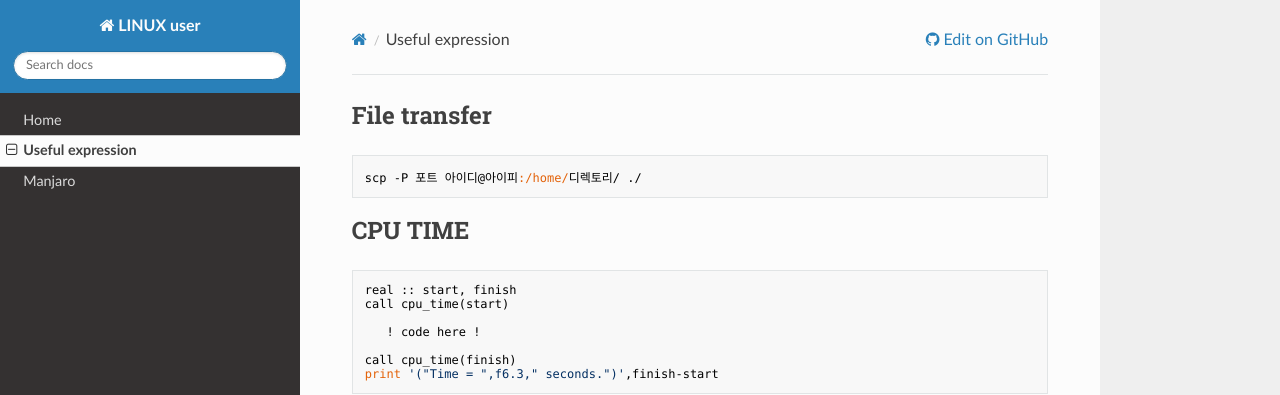
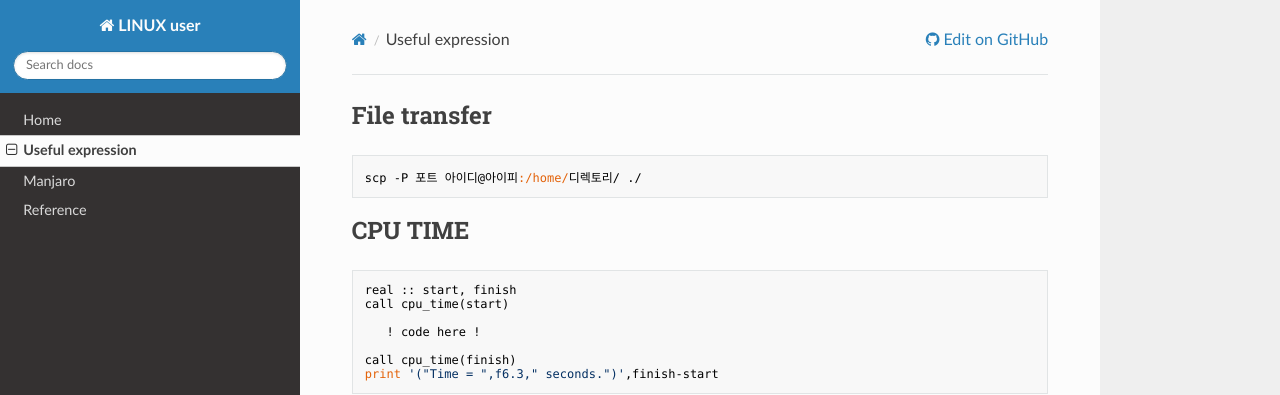
Before and after one commit to WonyoungCho/LINUX, an MkDocs documentation site: the page built from docs/useful.md, in a window 1280 px wide. Shown: the top 395 px of the page. Built offline with MkDocs 1.6.1, drawn with Linux system fonts in a browser that asks for light colours; nearby versions of some CDN libraries; old or Windows-style settings are respelled for this version of MkDocs.

Commit message:
Update mkdocs.yml

```diff
--- a/mkdocs.yml
+++ b/mkdocs.yml
@@ -11,4 +11,5 @@ pages:
     - Useful expression: 'useful.md'
     - Manjaro: 'manjaro_conf.md'
 
+    - Reference: 'reference.md'
 theme: readthedocs
```
